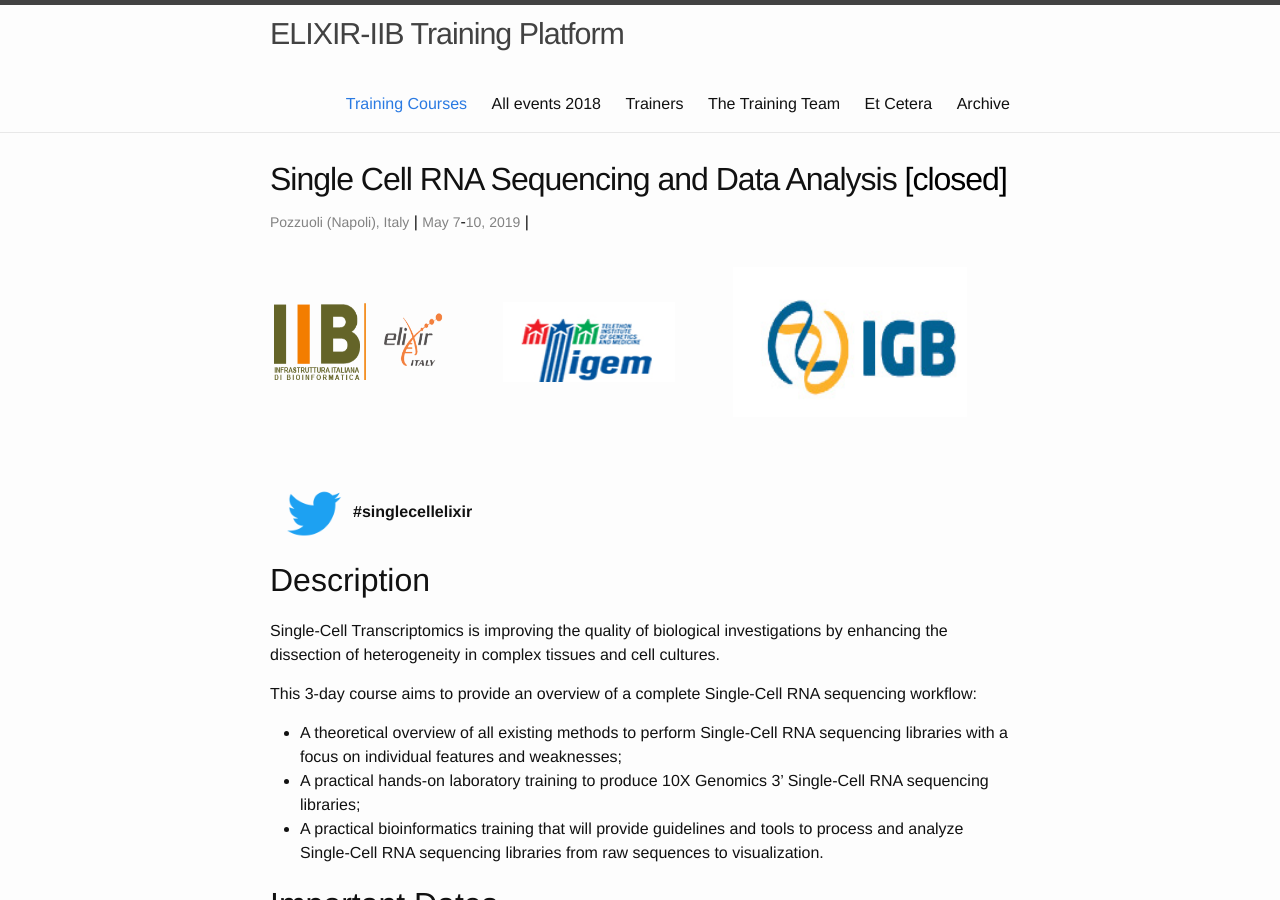
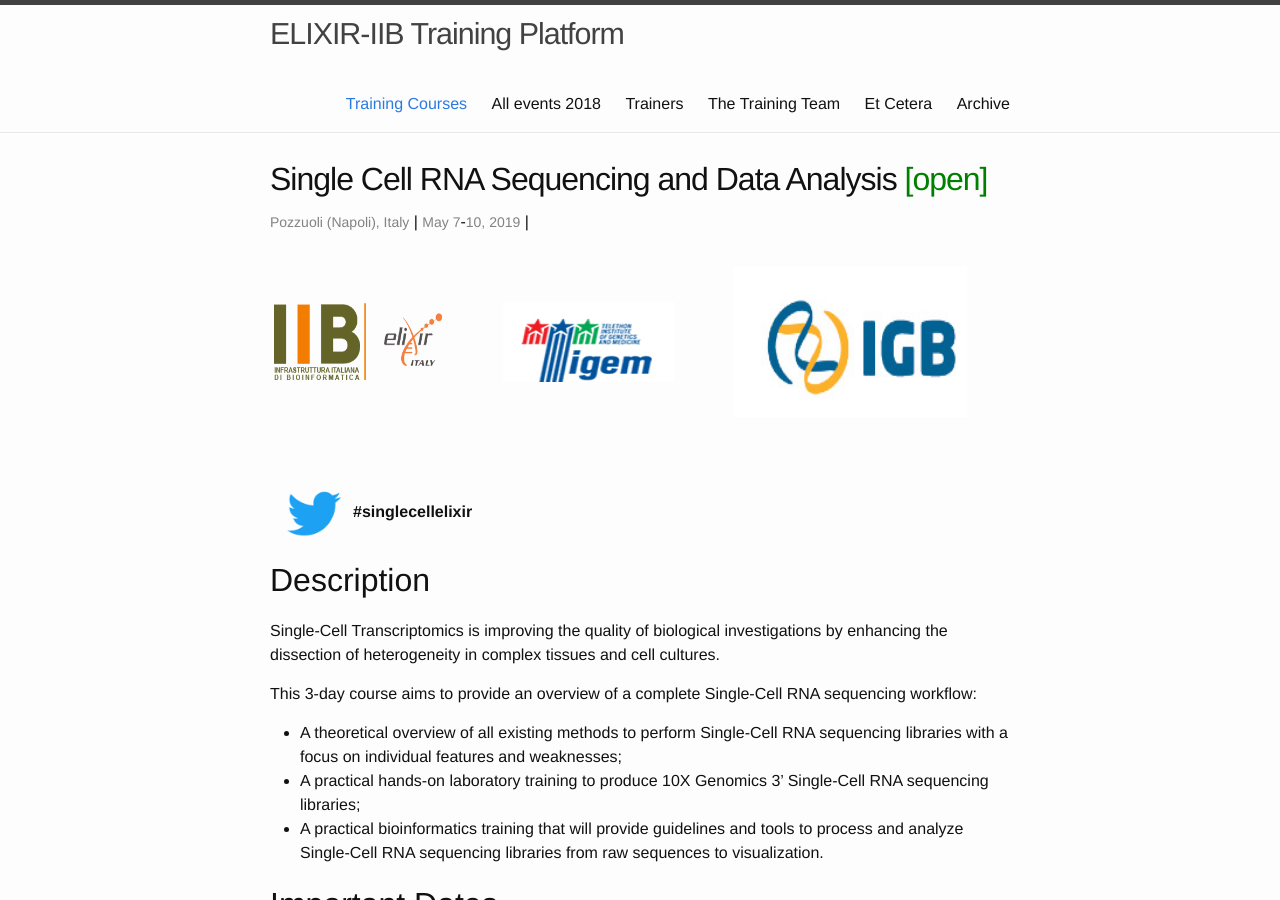
Before and after one commit to ELIXIR-IIB-training/website, a Jekyll site: the page built from _posts/2019-05-07-SingleCell-Pozzuoli.md, in a window 1280 px wide and 900 px high. Built offline with Jekyll 4.4.1, drawn with Linux system fonts in a browser that asks for light colours.

```diff
--- a/_posts/2019-05-07-SingleCell-Pozzuoli.md
+++ b/_posts/2019-05-07-SingleCell-Pozzuoli.md
@@ -1,6 +1,6 @@
 ---
 layout: post
-title:  "Single Cell RNA Sequencing and Data Analysis <font color='black'>[closed]</font>"
+title:  "Single Cell RNA Sequencing and Data Analysis <font color='green'>[open]</font>"
 date_start:   2019-05-07
 date_end:   2019-05-10
 venue: Pozzuoli (Napoli), Italy
```
